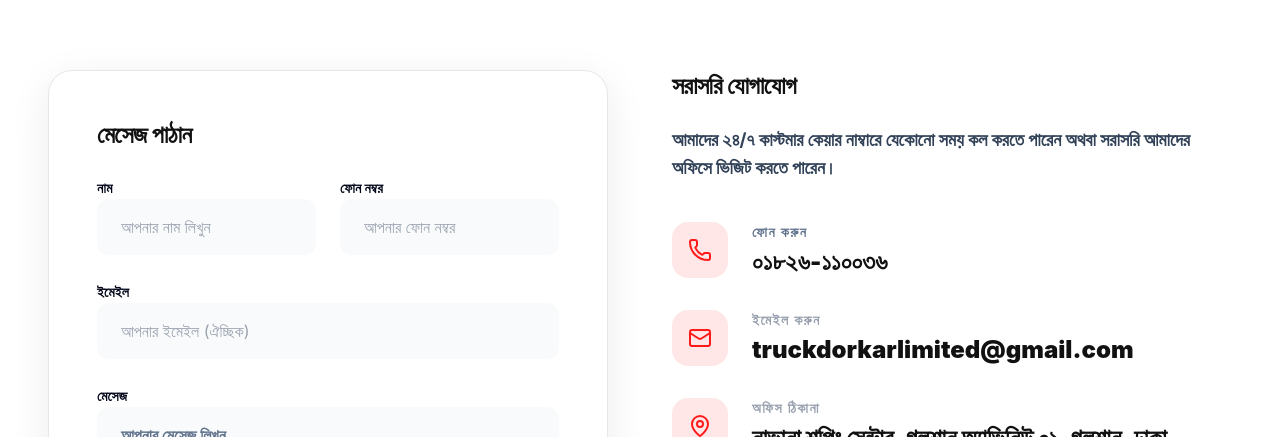
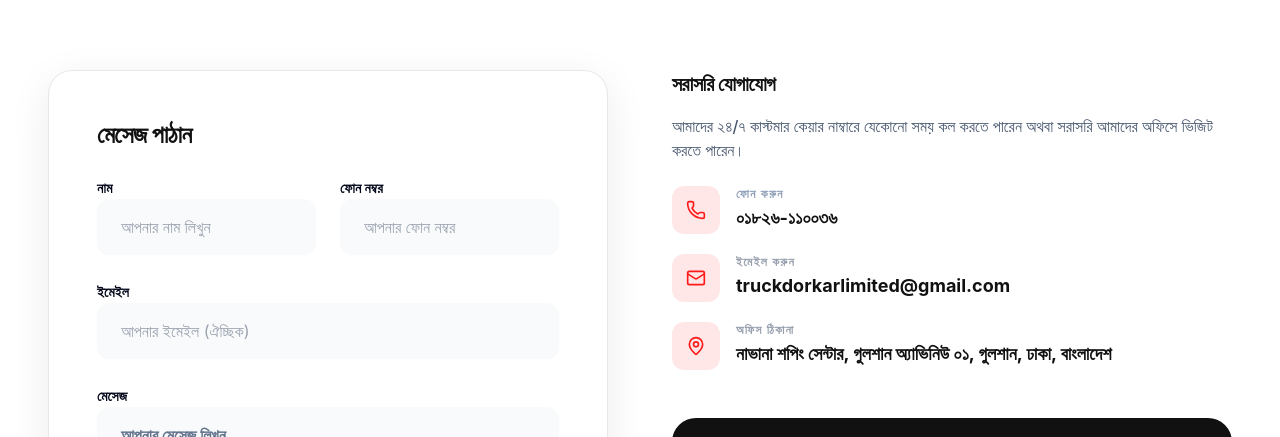
Before and after one commit to ashrafalve404/truckdorkar, a Next.js app: page /contact in a window 1280 px wide. Shown: the part 363-800 px from the top of the page. Built offline with nearby package versions, Linux system fonts and the light colour scheme; no server answers.

Commit message:
addtruckimage

```diff
--- a/app/contact/page.tsx
+++ b/app/contact/page.tsx
@@ -142,42 +142,42 @@ export default function ContactPage() {
                                 className="space-y-8 md:space-y-12"
                             >
                                 <div>
-                                    <h2 className="text-xl md:text-2xl font-black text-black mb-4 md:mb-6">{t("Direct Contact", "সরাসরি যোগাযোগ")}</h2>
-                                    <p className="text-base md:text-lg text-slate-700 font-bold mb-6 md:mb-10">
+                                    <h2 className="text-lg md:text-xl font-bold text-black mb-3 md:mb-4">{t("Direct Contact", "সরাসরি যোগাযোগ")}</h2>
+                                    <p className="text-sm md:text-base text-slate-600 font-medium mb-4 md:mb-6">
                                         {t(
                                             "You can call our 24/7 customer care number at any time or visit our office directly.",
                                             "আমাদের ২৪/৭ কাস্টমার কেয়ার নাম্বারে যেকোনো সময় কল করতে পারেন অথবা সরাসরি আমাদের অফিসে ভিজিট করতে পারেন।"
                                         )}
                                     </p>
 
-                                    <div className="space-y-6 md:space-y-8 text-black">
-                                        <div className="flex items-start gap-4 md:gap-6 group">
-                                            <div className="w-12 h-12 md:w-14 md:h-14 bg-primary/10 rounded-xl md:rounded-2xl flex items-center justify-center shrink-0 group-hover:bg-primary group-hover:text-white transition-all">
-                                                <Phone className="w-5 h-5 md:w-6 md:h-6 text-primary group-hover:text-white" />
+                                    <div className="space-y-4 md:space-y-5 text-black">
+                                        <div className="flex items-start gap-3 md:gap-4 group">
+                                            <div className="w-10 h-10 md:w-12 md:h-12 bg-primary/10 rounded-lg md:rounded-xl flex items-center justify-center shrink-0 group-hover:bg-primary group-hover:text-white transition-all">
+                                                <Phone className="w-4 h-4 md:w-5 md:h-5 text-primary group-hover:text-white" />
                                             </div>
                                             <div>
-                                                <div className="text-xs md:text-sm font-bold text-slate-500 uppercase tracking-widest mb-1">{t("Call Us", "ফোন করুন")}</div>
-                                                <div className="text-xl md:text-2xl font-black text-black">{t("01826-110036", "০১৮২৬-১১০০৩৬")}</div>
+                                                <div className="text-[10px] md:text-xs font-semibold text-slate-400 uppercase tracking-widest mb-0.5">{t("Call Us", "ফোন করুন")}</div>
+                                                <div className="text-base md:text-lg font-bold text-black">{t("01826-110036", "০১৮২৬-১১০০৩৬")}</div>
                                             </div>
                                         </div>
 
-                                        <div className="flex items-start gap-4 md:gap-6 group">
-                                            <div className="w-12 h-12 md:w-14 md:h-14 bg-primary/10 rounded-xl md:rounded-2xl flex items-center justify-center shrink-0 group-hover:bg-primary group-hover:text-white transition-all">
-                                                <Mail className="w-5 h-5 md:w-6 md:h-6 text-primary group-hover:text-white" />
+                                        <div className="flex items-start gap-3 md:gap-4 group">
+                                            <div className="w-10 h-10 md:w-12 md:h-12 bg-primary/10 rounded-lg md:rounded-xl flex items-center justify-center shrink-0 group-hover:bg-primary group-hover:text-white transition-all">
+                                                <Mail className="w-4 h-4 md:w-5 md:h-5 text-primary group-hover:text-white" />
                                             </div>
                                             <div>
-                                                <div className="text-xs md:text-sm font-bold text-gray-400 uppercase tracking-widest mb-1">{t("Email Us", "ইমেইল করুন")}</div>
-                                                <div className="text-xl md:text-2xl font-black text-black">truckdorkarlimited@gmail.com</div>
+                                                <div className="text-[10px] md:text-xs font-semibold text-gray-400 uppercase tracking-widest mb-0.5">{t("Email Us", "ইমেইল করুন")}</div>
+                                                <div className="text-base md:text-lg font-bold text-black">truckdorkarlimited@gmail.com</div>
                                             </div>
                                         </div>
 
-                                        <div className="flex items-start gap-4 md:gap-6 group">
-                                            <div className="w-12 h-12 md:w-14 md:h-14 bg-primary/10 rounded-xl md:rounded-2xl flex items-center justify-center shrink-0 group-hover:bg-primary group-hover:text-white transition-all">
-                                                <MapPin className="w-5 h-5 md:w-6 md:h-6 text-primary group-hover:text-white" />
+                                        <div className="flex items-start gap-3 md:gap-4 group">
+                                            <div className="w-10 h-10 md:w-12 md:h-12 bg-primary/10 rounded-lg md:rounded-xl flex items-center justify-center shrink-0 group-hover:bg-primary group-hover:text-white transition-all">
+                                                <MapPin className="w-4 h-4 md:w-5 md:h-5 text-primary group-hover:text-white" />
                                             </div>
                                             <div>
-                                                <div className="text-xs md:text-sm font-bold text-gray-400 uppercase tracking-widest mb-1">{t("Office Address", "অফিস ঠিকানা")}</div>
-                                                <div className="text-xl md:text-2xl font-black text-black">{t("Navana Shopping Centre, Gulshan Avenue 01, Gulshan, Dhaka, Bangladesh", "নাভানা শপিং সেন্টার, গুলশান অ্যাভিনিউ ০১, গুলশান, ঢাকা, বাংলাদেশ")}</div>
+                                                <div className="text-[10px] md:text-xs font-semibold text-gray-400 uppercase tracking-widest mb-0.5">{t("Office Address", "অফিস ঠিকানা")}</div>
+                                                <div className="text-base md:text-lg font-bold text-black">{t("Navana Shopping Centre, Gulshan Avenue 01, Gulshan, Dhaka, Bangladesh", "নাভানা শপিং সেন্টার, গুলশান অ্যাভিনিউ ০১, গুলশান, ঢাকা, বাংলাদেশ")}</div>
                                             </div>
                                         </div>
                                     </div>
--- a/components/sections/fleet.tsx
+++ b/components/sections/fleet.tsx
@@ -14,6 +14,7 @@ const trucks = [
     { title_en: "2 Ton Open 9Ft Truck", title_bn: "২ টন খোলা ৯ফিট ট্রাক", icon: "/images/2ton9feet.png" },
     { title_en: "3 Ton Open 12Ft Truck", title_bn: "৩ টন খোলা ১২ফিট ট্রাক", icon: "/images/3ton12feet.png" },
     { title_en: "3 Ton Cover 12Ft Truck", title_bn: "৩ টন কাভার ১২ফিট ট্রাক", icon: "/images/12feetcoveredtruck.png" },
+    { title_en: "5 Ton Open Truck", title_bn: "৫ টন খোলা ট্রাক", icon: "/images/5tonopentruck.png" },
 ];
 
 export function Fleet() {
--- a/next.config.ts
+++ b/next.config.ts
@@ -1,8 +1,9 @@
 import type { NextConfig } from "next";
 
 const nextConfig: NextConfig = {
-  /* config options here */
-
+  images: {
+    unoptimized: true,
+  },
 };
 
 export default nextConfig;
```
Also changed, not shown: public/images/5tonopentruck.png (added).
